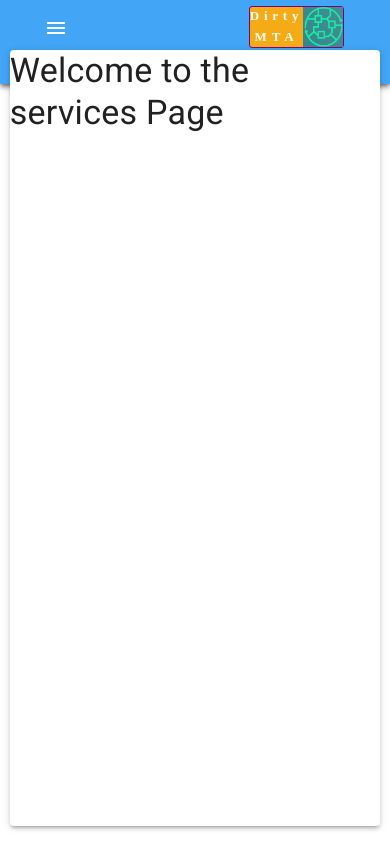
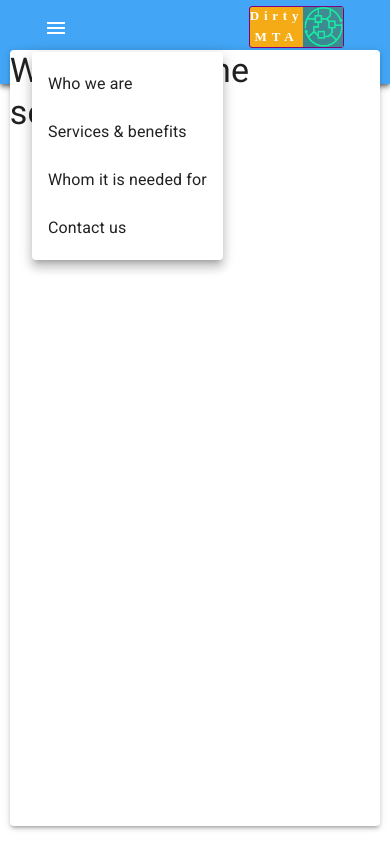
Before and after one commit to haduigon/dirtymta2, a Next.js app: page /services in a window 390 px wide. Both pictures are taken after a click on the button "account of current user". Built offline with nearby package versions, Linux system fonts and the light colour scheme.

Commit message:
navbar almost done

```diff
--- a/src/components/Navbar/Navbar.tsx
+++ b/src/components/Navbar/Navbar.tsx
@@ -7,9 +7,36 @@ import { useRouter } from 'next/router';
 import styles from './Navbar.module.css';
 import { pages } from '../../data/pages';
 import Logo from '../Logo';
+import { useState } from 'react';
+import MenuItem from '@mui/material/MenuItem';
+import Menu from '@mui/material/Menu';
 
 function Navbar() {
   const router = useRouter();
+
+  const [anchorElNav, setAnchorElNav] = useState<null | HTMLElement>(null);
+  // const [anchorElUser, setAnchorElUser] = useState<null | HTMLElement>(null);
+
+  const handleOpenNavMenu = (event: React.MouseEvent<HTMLElement>) => {
+    setAnchorElNav(event.currentTarget);
+  }
+
+  // const handleOpenUserMenu = (event: React.MouseEvent<HTMLElement>) => {
+  //   setAnchorElUser(event.currentTarget);
+  // }
+
+  const handleCloseNavMenu = () => {
+    setAnchorElNav(null);
+  }
+
+  const handleMobileMenuClick = (pagePath: string) => {
+    router.push(pagePath);
+    setAnchorElNav(null); // Close the mobile menu after navigation
+  };
+
+  // const handleCloseUserMenu = () => {
+  //   setAnchorElUser(null);
+  // }
 
   return (
     <Paper elevation={3}>
@@ -29,9 +56,32 @@ function Navbar() {
               aria-haspopup="true"
               color="inherit"
               sx={{ flexGrow: 1, display: { xs: 'flex', md: 'none' }, justifyContent: 'flex-start' }}
+              onClick={handleOpenNavMenu}
             >
               <MenuIcon />
             </IconButton>
+            <Menu
+              id="menu-appbar"
+              anchorEl={anchorElNav}
+              anchorOrigin={{
+                vertical: 'bottom',
+                horizontal: 'left',
+              }}
+              keepMounted
+              transformOrigin={{
+                vertical: 'top',
+                horizontal: 'left',
+              }}
+              open={Boolean(anchorElNav)}
+              onClose={handleCloseNavMenu}
+              sx={{ display: { xs: 'block', md: 'none' } }}
+            >
+              {pages.map((page) => (
+                <MenuItem onClick={() => handleMobileMenuClick(page[1])}>
+                  <Typography sx={{ textAlign: 'center' }}>{page[0]}</Typography>
+                </MenuItem>
+              ))}
+            </Menu>
             <Typography
               variant="h6"
               noWrap
```
